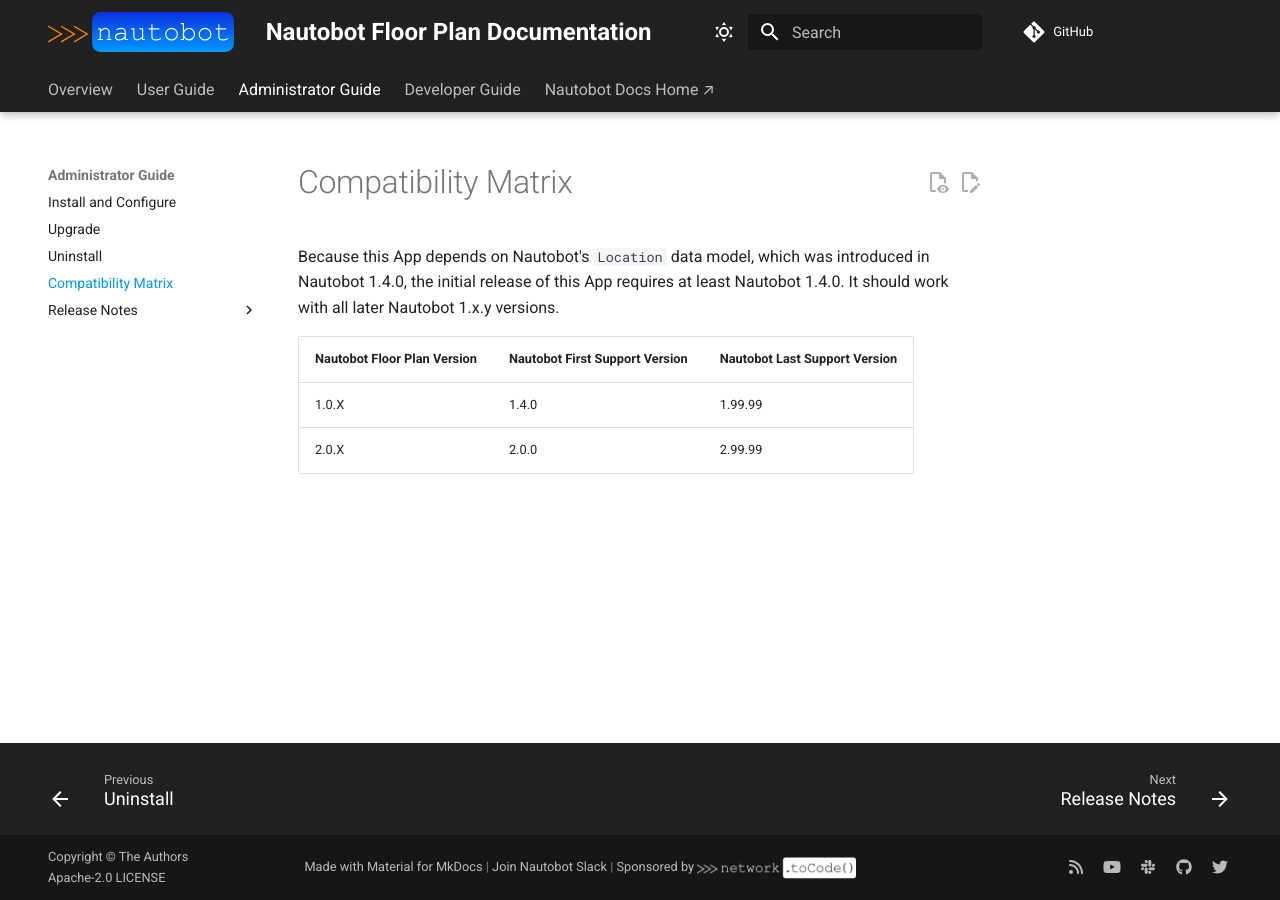
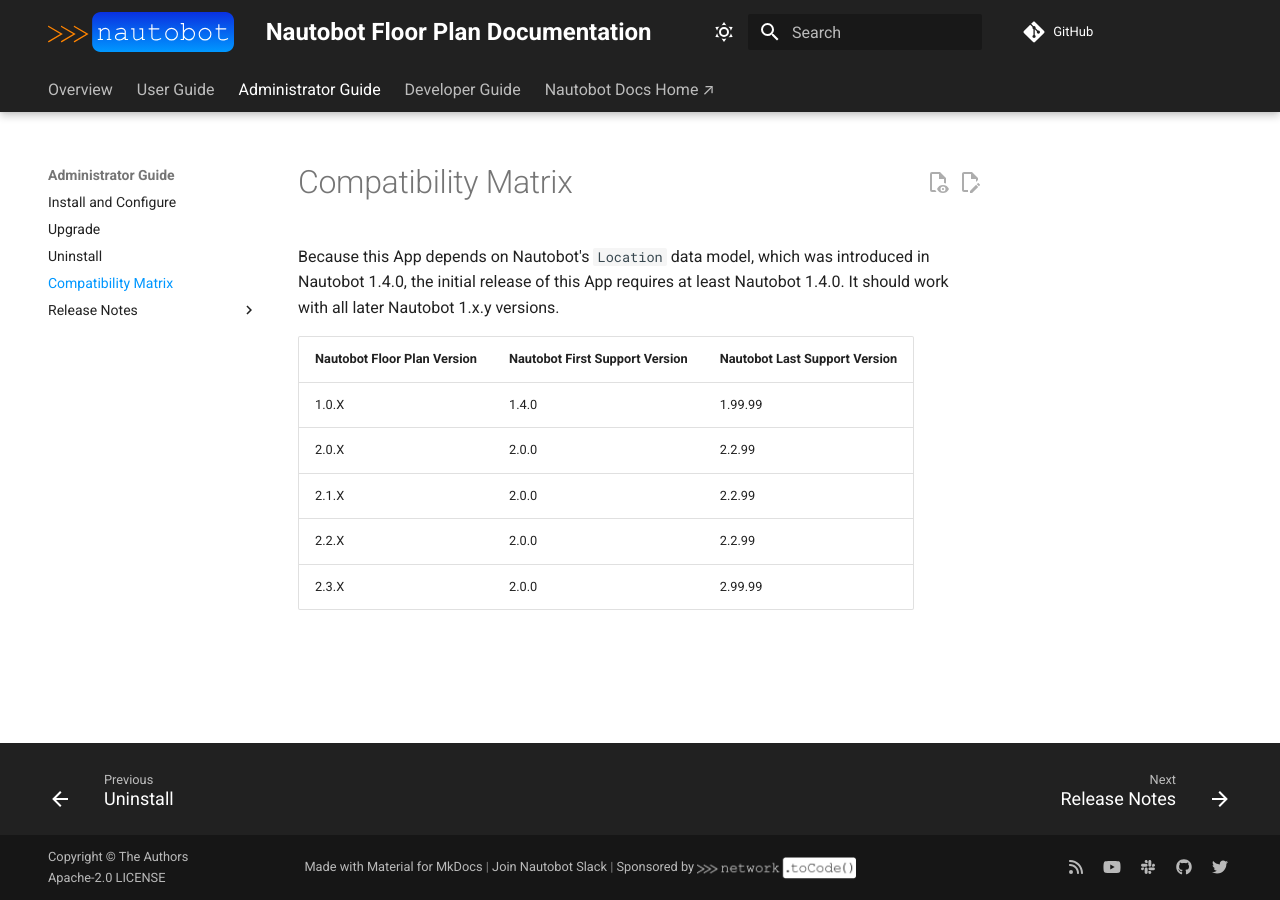
Before and after one commit to nautobot/nautobot-app-floor-plan, an MkDocs documentation site: the page built from docs/admin/compatibility_matrix.md, in a window 1280 px wide. Built offline with MkDocs 1.6.1 and Material for MkDocs 9.7.7, drawn with Linux system fonts in a browser that asks for light colours; comment, search, counter and statistics services are not loaded.

```diff
--- a/docs/admin/compatibility_matrix.md
+++ b/docs/admin/compatibility_matrix.md
@@ -5,4 +5,7 @@ Because this App depends on Nautobot's `Location` data model, which was introduc
 | Nautobot Floor Plan Version | Nautobot First Support Version | Nautobot Last Support Version |
 | --------------------------- | ------------------------------ | ----------------------------- |
 | 1.0.X                       | 1.4.0                          | 1.99.99                       |
-| 2.0.X                       | 2.0.0                          | 2.99.99                       |
+| 2.0.X                       | 2.0.0                          | 2.2.99                        |
+| 2.1.X                       | 2.0.0                          | 2.2.99                        |
+| 2.2.X                       | 2.0.0                          | 2.2.99                        |
+| 2.3.X                       | 2.0.0                          | 2.99.99                       |
--- a/mkdocs.yml
+++ b/mkdocs.yml
@@ -118,6 +118,7 @@ nav:
           - v2.0: "admin/release_notes/version_2.0.md"
           - v2.1: "admin/release_notes/version_2.1.md"
           - v2.2: "admin/release_notes/version_2.2.md"
+          - v2.3: "admin/release_notes/version_2.3.md"
   - Developer Guide:
       - Extending the App: "dev/extending.md"
       - Contributing to the App: "dev/contributing.md"
--- a/pyproject.toml
+++ b/pyproject.toml
@@ -1,6 +1,6 @@
 [tool.poetry]
 name = "nautobot-floor-plan"
-version = "2.2.0"
+version = "2.3.0"
 description = "Nautobot Floor Plan"
 authors = ["Network to Code, LLC <info@networktocode.com>"]
 license = "Apache-2.0"
@@ -173,7 +173,7 @@ build-backend = "poetry.core.masonry.api"
 [tool.towncrier]
 package = "nautobot_floor_plan"
 directory = "changes"
-filename = "docs/admin/release_notes/version_X.Y.md"
+filename = "docs/admin/release_notes/version_2.3.md"
 template = "development/towncrier_template.j2"
 start_string = "<!-- towncrier release notes start -->"
 issue_format = "[#{issue}](https://github.com/nautobot/nautobot-app-floor-plan/issues/{issue})"
```
Also changed, not shown: docs/admin/release_notes/version_2.3.md (added, +20 -0 lines), 5 other files.
